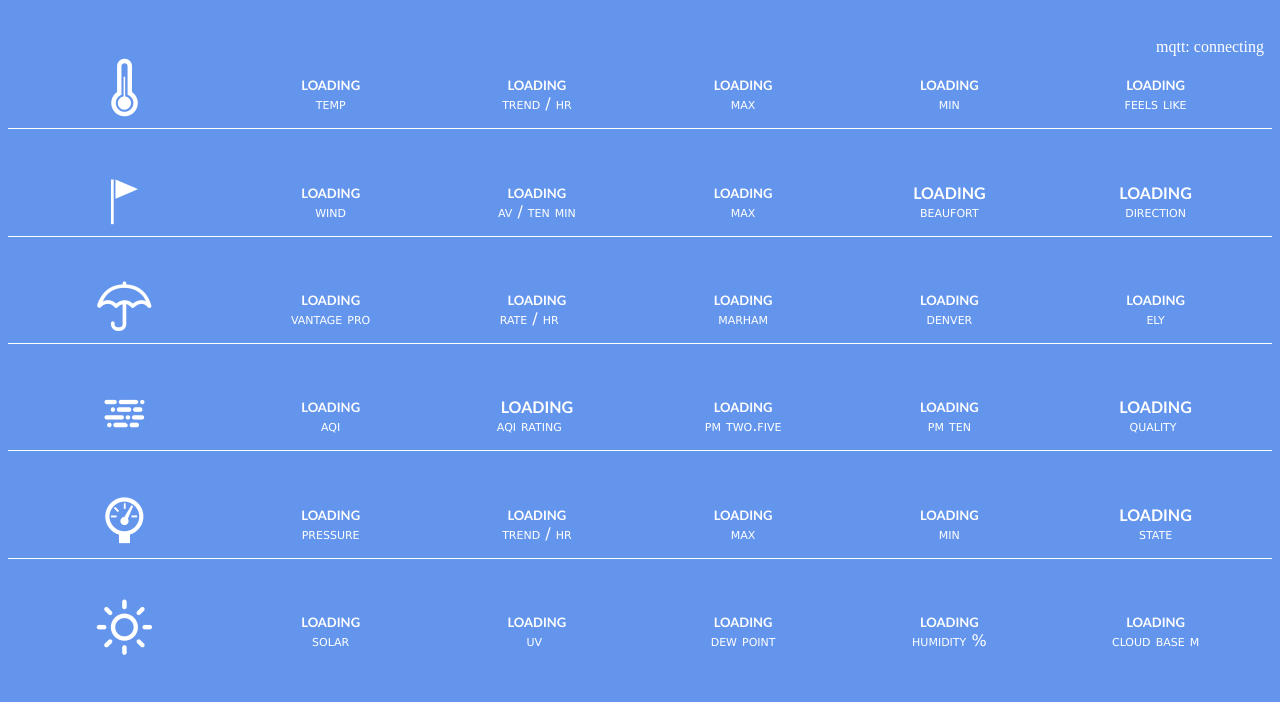
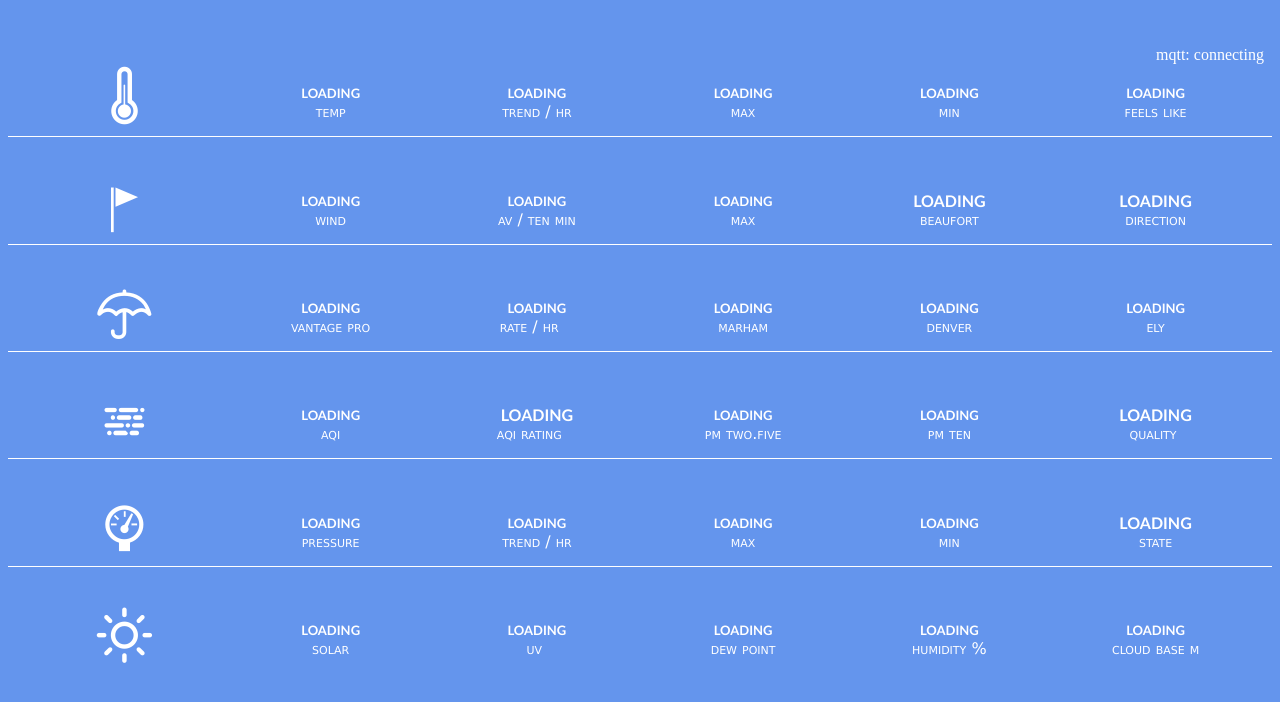
Before and after one commit to digitalurban/mqtt-weather, a plain HTML site: page index.html in a window 1280 px wide. Drawn offline with nearby package versions, Linux system fonts and the light colour scheme; a script that the page names is missing.

Commit message:
Adjust padding for dashboard layout
Changed margin-top to padding-top for better layout.

```diff
--- a/css/dashboardmqtt.css
+++ b/css/dashboardmqtt.css
@@ -1,15 +1,10 @@
 @charset "UTF-8";
 body {
-
     background-color: cornflowerblue;
-	text-align: center;
-	margin-top: 30px;
+    text-align: center;
+    padding-top: 30px; /* <-- This is the change */
     height: 100%;
-
-
 }
-
-
 #icon {
  color: white;
 	position: absolute;
```
